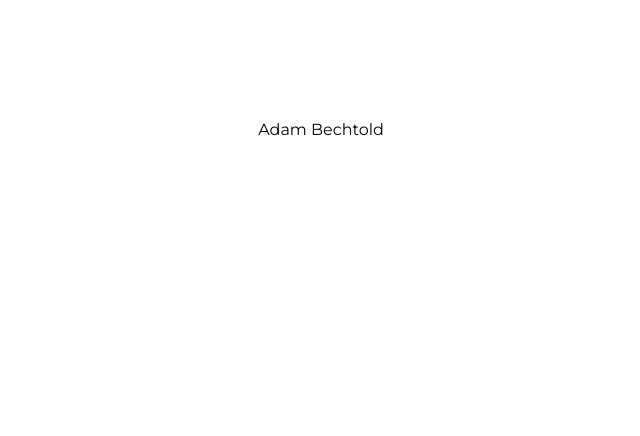
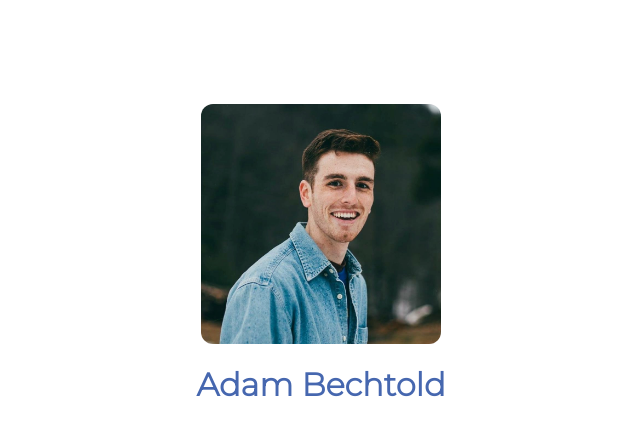
Before and after one commit to adambechtold/personal-website, a Next.js app: page / in a window 1280 px wide. Shown: the top 436 px of the page, without its empty margins (319-959 px from the left). Built offline with nearby package versions, Linux system fonts and the light colour scheme.

Commit message:
so we have a basic profile header

```diff
--- /dev/null
+++ b/app/components/Profile/Profile.js
@@ -0,0 +1,20 @@
+import Image from 'next/image';
+import styles from './Profile.module.css';
+
+
+export default function Profile() {
+
+  return (
+    <div className={styles.container}>
+      <Image
+        src="/profile-picture.jpeg"
+        alt="Profile Picture"
+        className={styles.profilePicture}
+        width={240}
+        height={240}
+        priority
+      />
+      <h1>Adam Bechtold</h1>
+    </div>
+  )
+}
--- /dev/null
+++ b/app/components/Profile/Profile.module.css
@@ -0,0 +1,10 @@
+.container {
+  display: flex;
+  flex-direction: column;
+  align-items: center;
+  justify-content: center;
+}
+
+.profilePicture {
+  border-radius: 12px;
+}
--- a/app/globals.css
+++ b/app/globals.css
@@ -3,6 +3,7 @@
 
   --foreground-rgb: 0, 0, 0;
   --background-rgb: 255, 255, 255;
+  --accent-color: #4667AF;
 }
 
 html,
@@ -15,3 +16,7 @@ body {
   color: rgb(var(--foreground-rgb));
   background: rgb(var(--background-rgb));
 }
+
+h1 {
+  color: var(--accent-color);
+}
--- a/app/layout.js
+++ b/app/layout.js
@@ -1,7 +1,10 @@
 import './globals.css'
 import { Montserrat } from 'next/font/google'
 
-const montserrat = Montserrat({ subsets: ['latin'] })
+const montserrat = Montserrat({
+  subsets: ['latin'],
+  weight: '300',
+})
 
 export const metadata = {
   title: 'Adam Bechtold',
--- a/app/page.js
+++ b/app/page.js
@@ -1,10 +1,12 @@
 import Image from 'next/image'
 import styles from './page.module.css'
+
+import Profile from './components/Profile/Profile'
 
 export default function Home() {
   return (
     <main className={styles.main}>
-      <p>Adam Bechtold</p>
+      <Profile />
     </main>
   )
 }
```
Also changed, not shown: public/profile-picture.jpeg (added).
